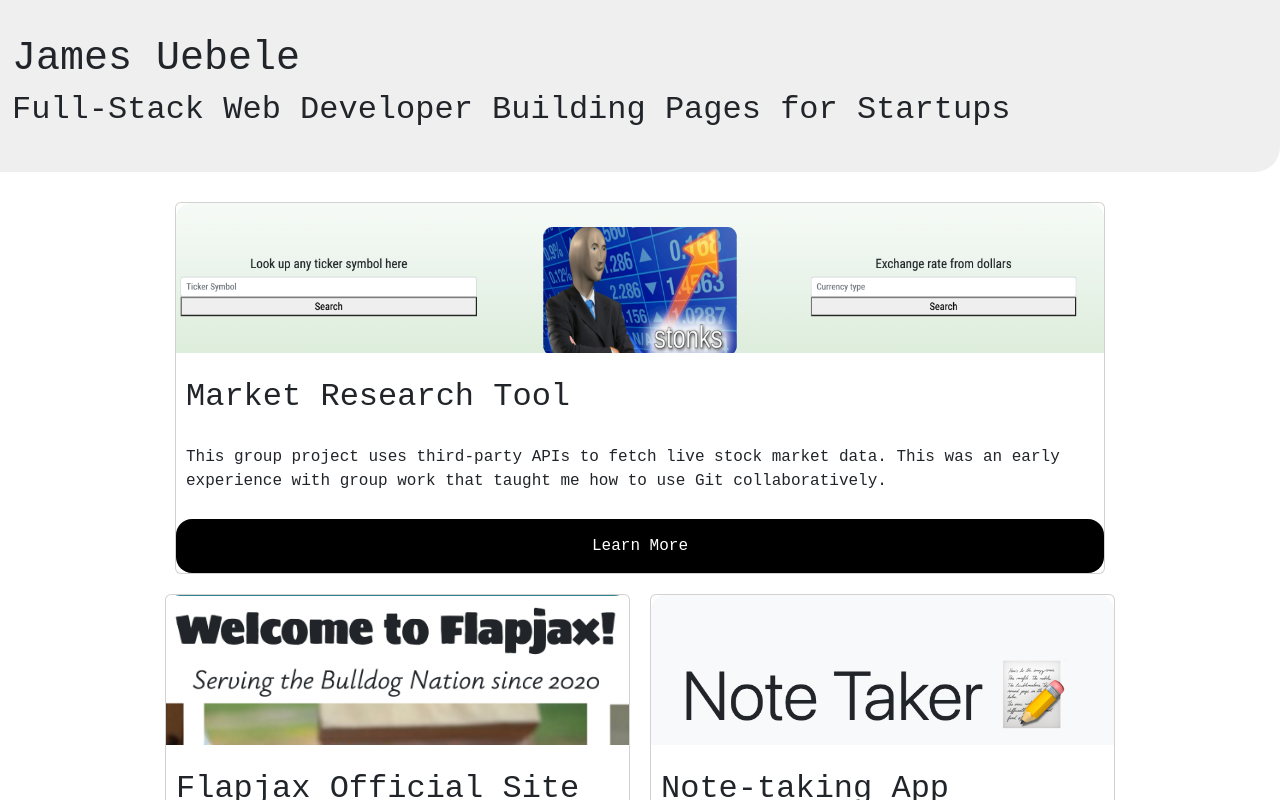
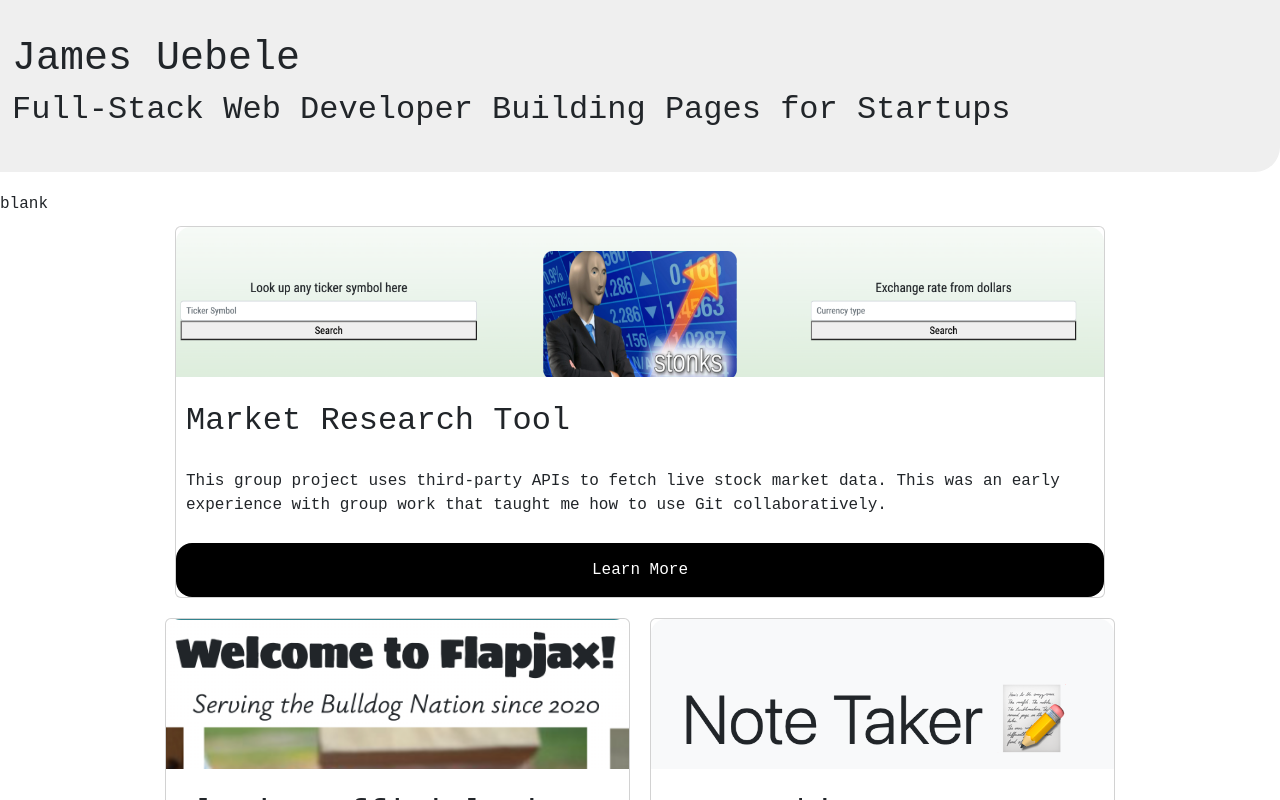
Before and after one commit to Juebele/SPA_Portfolio, a React (Create React App) app: page / in a window 1280 px wide. Shown: the top 800 px of the page. Built offline with nearby package versions, Linux system fonts and the light colour scheme.

Commit message:
worked on about section

```diff
--- a/src/App.js
+++ b/src/App.js
@@ -4,6 +4,7 @@ import React from 'react';
 import Header from './components/Header';
 import Footer from './components/Footer'
 import Main from './components/Main';
+import About from './components/About';
 
 import './style.css'
 
@@ -17,6 +18,7 @@ function App() {
   return (
     <div>
   <Header/>
+  <About/>
   <Main/>
   <Footer/>
   </div>
--- /dev/null
+++ b/src/components/About.js
@@ -0,0 +1,16 @@
+import React from 'react';
+
+function About(props) {
+    console.log(props)
+
+    return (
+        <div class="about">
+            <div class="headshot">
+
+            </div>
+            <div class="about-text">blank</div>
+        </div>
+    );
+}
+
+export default About
--- a/src/style.css
+++ b/src/style.css
@@ -22,13 +22,14 @@
 
 }
 
-.logo{
+
+/* .logo{
     color: black;
     background-color: transparent;
     font-size: 35px;
     font-weight: bold;
     font-style: italic;
-}
+} */
 
 /* .header a{
     text-decoration: none;
@@ -88,6 +89,10 @@
     border-radius: 15px;
 }
 
+
+.headshot {
+    background-image: url(./assets/headshot.jpg);
+}
 .container {
     display: flex;
     justify-content: center;
```
Also changed, not shown: src/assets/headshot.jpg (added).
